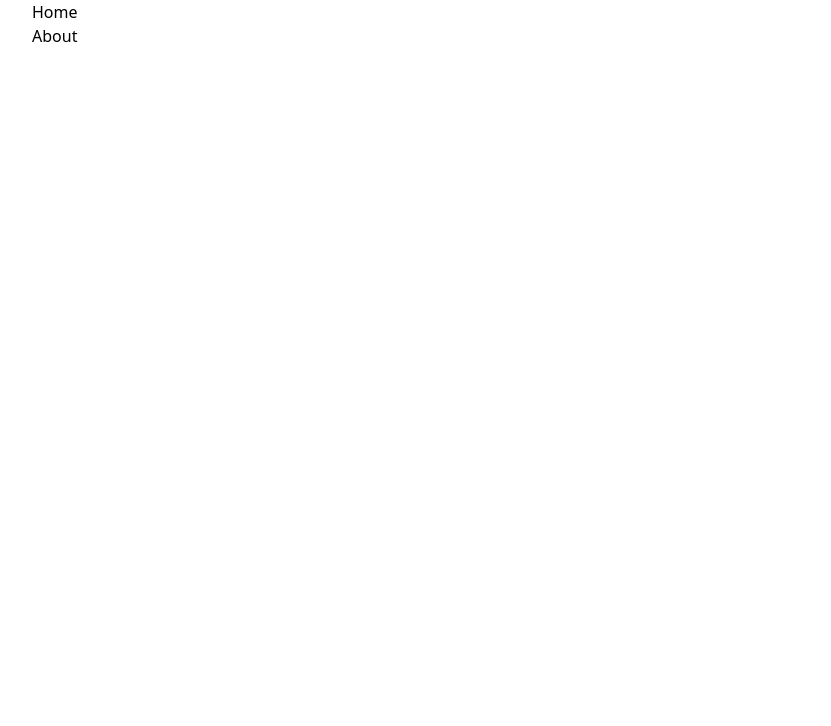
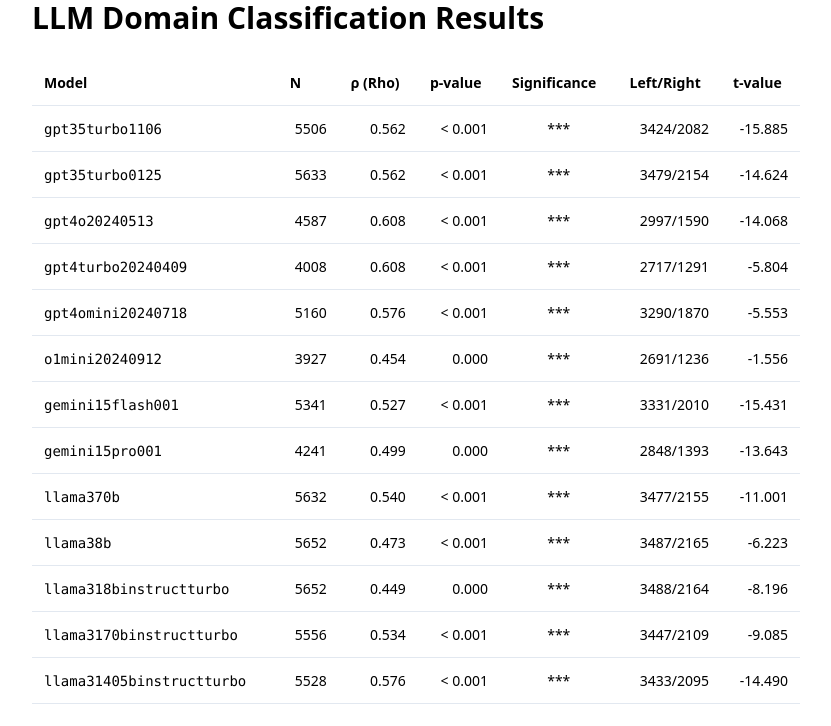
Before and after one commit to yang3kc/llm_domain_classification, a Vue app in the folder frontend/: page / in a window 1280 px wide. Shown: the top 726 px of the page, without its empty margins (224-1055 px from the left). Built offline with nearby package versions, Linux system fonts and the light colour scheme.

Commit message:
✨ feat(view): add model results table to home view

```diff
--- /dev/null
+++ b/frontend/src/components/ModelResults.vue
@@ -0,0 +1,70 @@
+<script setup>
+import { ref, onMounted } from 'vue'
+
+const results = ref([])
+
+onMounted(async () => {
+  try {
+    const response = await fetch('/data/results.json')
+    const text = await response.text()
+    // Split by newlines and parse each line as JSON
+    results.value = text.trim().split('\n').map(line => JSON.parse(line))
+  } catch (error) {
+    console.error('Error loading results:', error)
+  }
+})
+
+// Format number to 3 decimal places
+const formatNumber = (num) => Number(num).toFixed(3)
+</script>
+
+<template>
+  <div class="overflow-x-auto">
+    <table class="table w-full">
+      <thead>
+        <tr class="bg-base-200">
+          <th>Model</th>
+          <th>N</th>
+          <th>ρ (Rho)</th>
+          <th>p-value</th>
+          <th>Significance</th>
+          <th>Left/Right</th>
+          <th>t-value</th>
+        </tr>
+      </thead>
+      <tbody>
+        <tr v-for="result in results" :key="result.model" class="hover">
+          <td class="font-mono text-sm">{{ result.model }}</td>
+          <td class="text-right">{{ result.n }}</td>
+          <td class="text-right">{{ formatNumber(result.rho) }}</td>
+          <td class="text-right">{{ result.rho_p === 0 ? '< 0.001' : formatNumber(result.rho_p) }}</td>
+          <td class="text-center">{{ result.rho_stars }}</td>
+          <td class="text-right">{{ result.left_n }}/{{ result.right_n }}</td>
+          <td class="text-right">{{ formatNumber(result.t) }}</td>
+        </tr>
+      </tbody>
+    </table>
+  </div>
+</template>
+
+<style scoped>
+.table {
+  border-collapse: collapse;
+  width: 100%;
+}
+
+.table th,
+.table td {
+  padding: 0.75rem;
+  border-bottom: 1px solid #e2e8f0;
+}
+
+.table th {
+  font-weight: 600;
+  text-align: left;
+}
+
+.hover:hover {
+  background-color: #f8fafc;
+}
+</style>
--- a/frontend/src/views/HomeView.vue
+++ b/frontend/src/views/HomeView.vue
@@ -1,9 +1,10 @@
 <script setup>
+import ModelResults from '@/components/ModelResults.vue'
 </script>
 
 <template>
-  <div class="container mx-auto">
-    <h1>Home</h1>
-    <router-link to="/about">About</router-link>
+  <div class="container mx-auto py-8">
+    <h1 class="text-3xl font-bold mb-6">LLM Domain Classification Results</h1>
+    <ModelResults />
   </div>
 </template>
```
